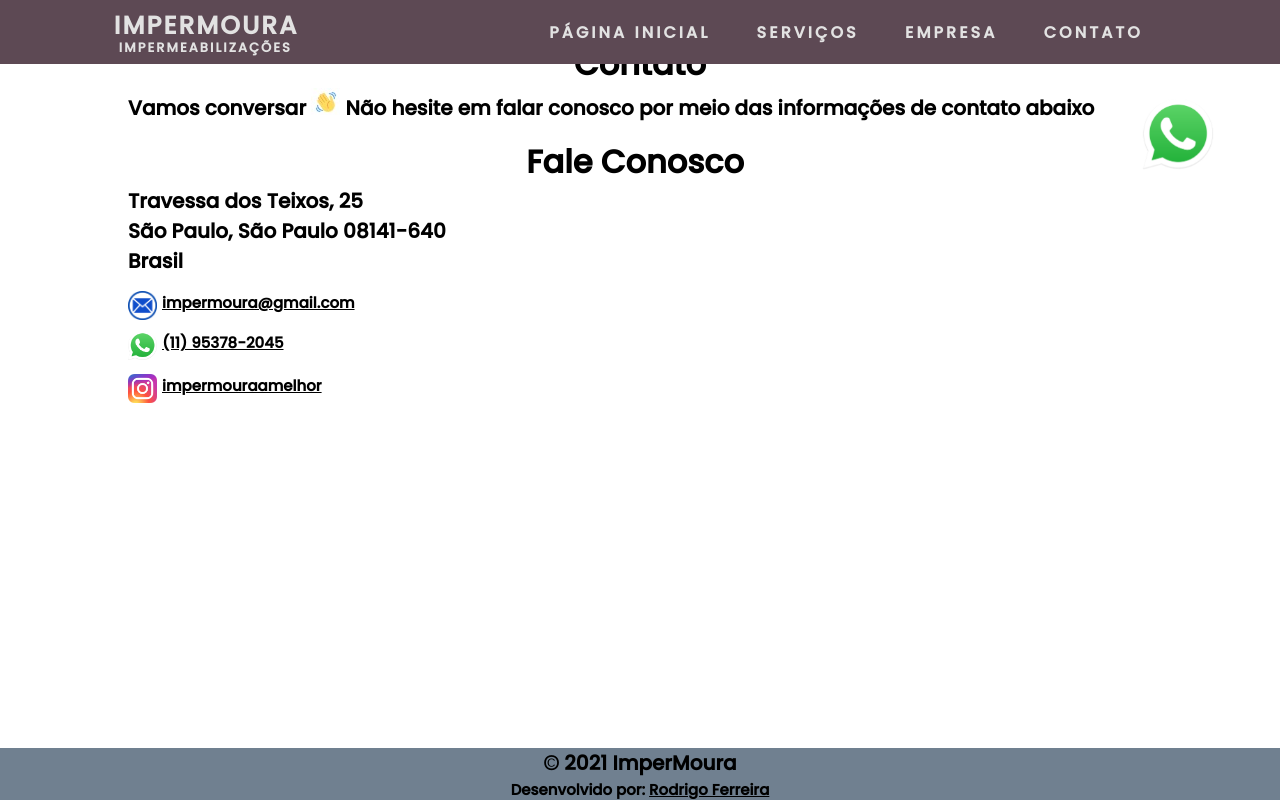
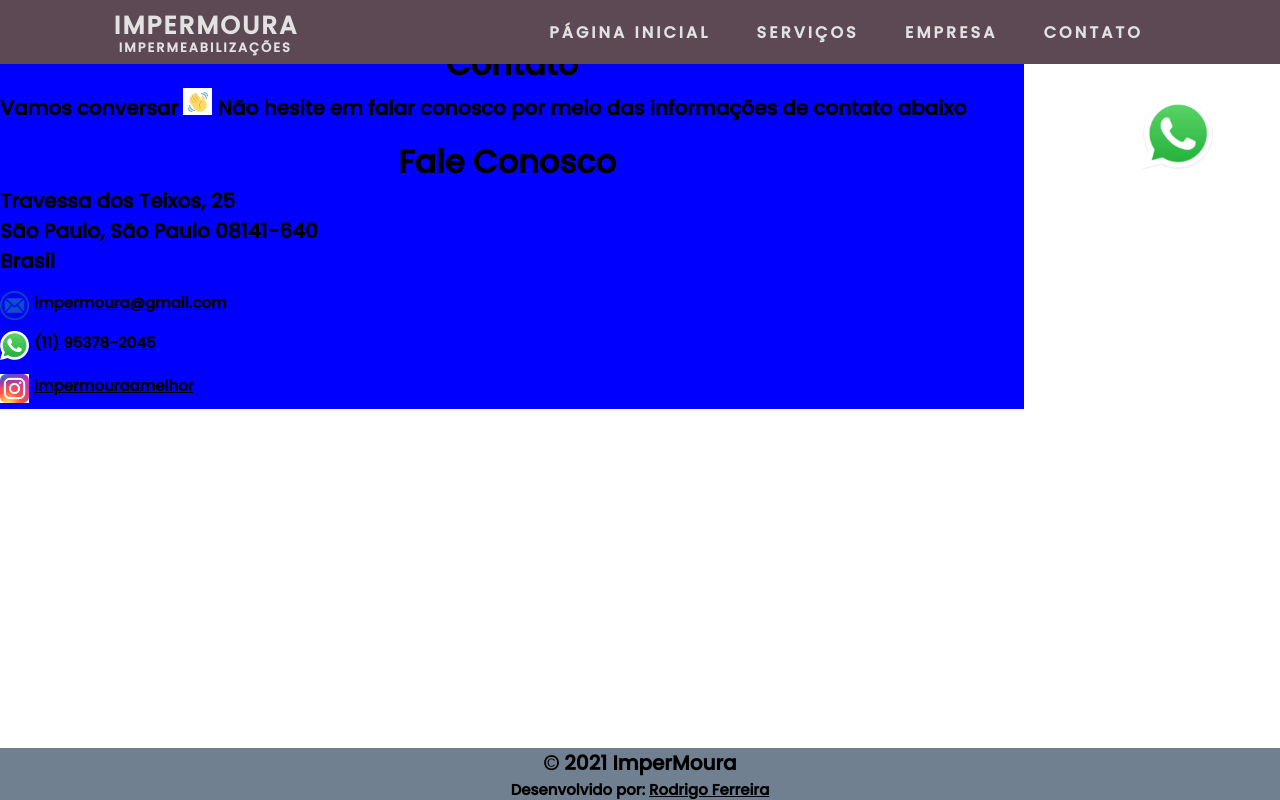
Before and after one commit to Rodrioitit/site, a plain HTML site: page contato.html in a window 1280 px wide. Drawn offline with Linux system fonts and the light colour scheme.

Commit message:
Update style.css

```diff
--- a/style.css
+++ b/style.css
@@ -352,7 +352,7 @@ nav { /*eMPRESA, SERVIÇOS E CONTATO*/
 /*--------TEELA DE CONTATO-----------------------------------------*/
 .contato {
     width: 80%;
-    margin: auto;
+    background-color: blue;
     margin-top: 40px;
 }
 .contato h1{
```
